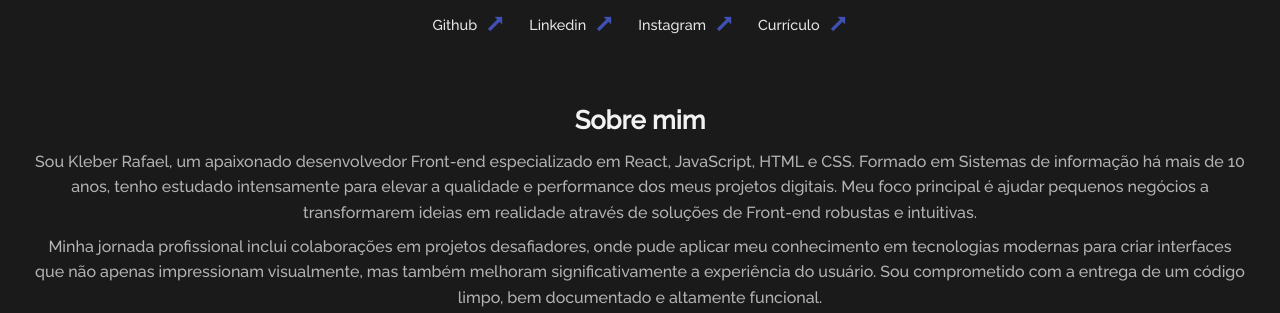
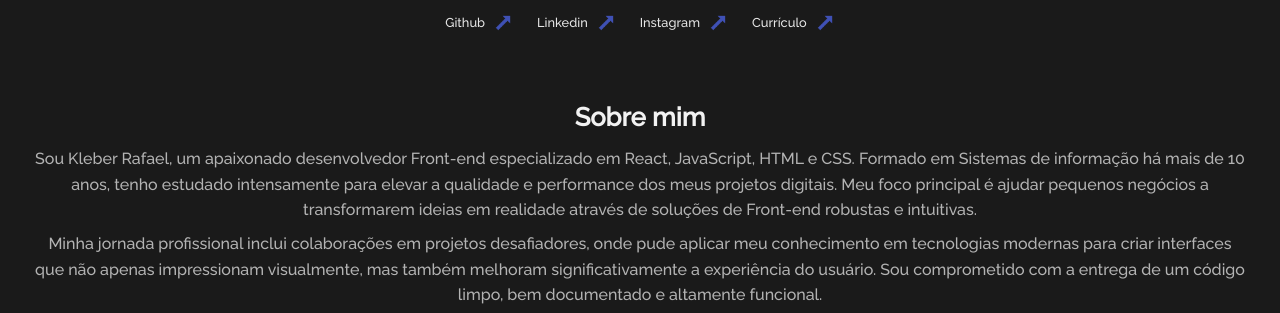
Before and after one commit to KleberRafael1/portfolio-v2.0, a plain HTML site: page index.html in a window 1280 px wide. Shown: the part 435-748 px from the top of the page. Drawn offline with Linux system fonts and the light colour scheme.

Commit message:
Update style.css

```diff
--- a/style.css
+++ b/style.css
@@ -104,6 +104,7 @@ a {
 
 .redes {
     display: flex;
+    flex-wrap: wrap;
     gap: 1rem;
     justify-content: center;
 }
@@ -112,7 +113,7 @@ a {
     display: flex;
     align-items: center;
     color: var(--cor-do-link);
-    font-size: 0.9rem;
+    font-size: 0.8rem;
     transition: color 0.3s;
 }
 
```
